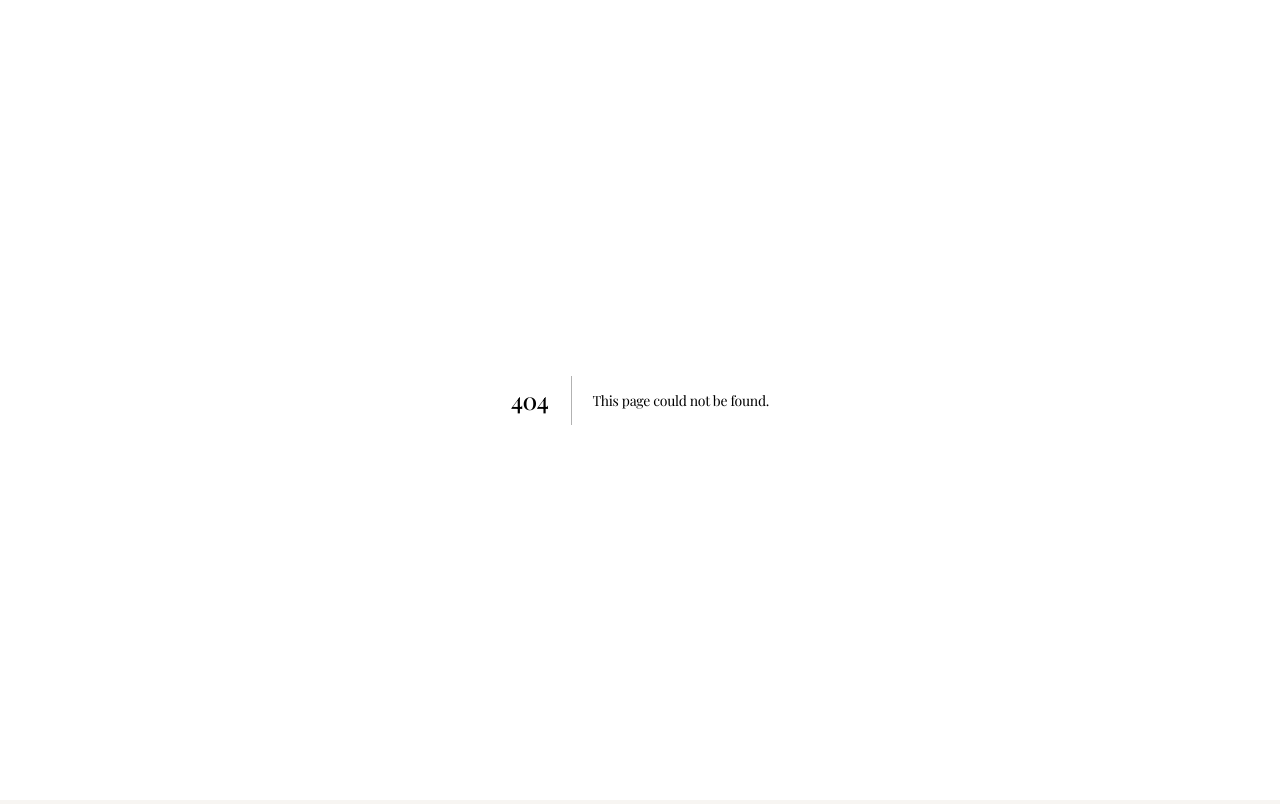
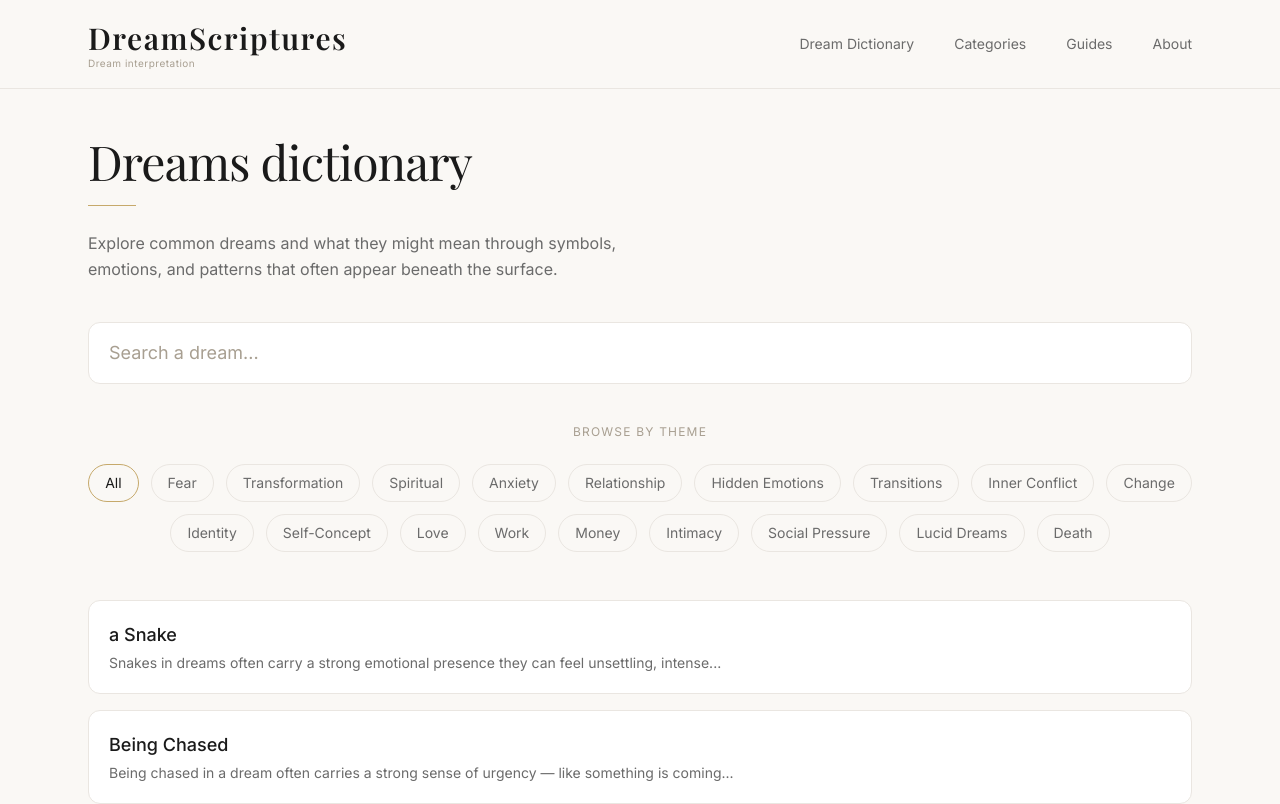
Before and after one commit to dreamscriptures-Moon/Dreamscriptures_, a Next.js app: page /dreams in a window 1280 px wide. Before the commit this address had no page. Shown: the top 804 px of the page. Built offline with nearby package versions, Linux system fonts and the light colour scheme; a web font is replaced by a local one.

Commit message:
Move dictionary to dreams route and improve metadata

```diff
--- a/app/components/SiteHeader.jsx
+++ b/app/components/SiteHeader.jsx
@@ -1,7 +1,7 @@
 import Link from "next/link";
 
 const navItems = [
-  ["Dream Dictionary", "/dream-dictionary"],
+  ["Dream Dictionary", "/dreams"],
   ["Categories", "/categories"],
   ["Guides", "/guides"],
   ["About", "/about"],
--- a/app/dreams/[slug]/page.js
+++ b/app/dreams/[slug]/page.js
@@ -16,10 +16,14 @@ export async function generateMetadata({ params } = {}) {
   const description =
     dream?.description?.replace(/\s+/g, " ").trim() ||
     `Explore what dreaming about ${title} might mean.`;
+  const canonicalSlug = normalizeSlug(dream?.slug || dream?.title || metadataSlug);
 
   return {
     title: `${title} dream meaning | DreamScriptures`,
     description,
+   alternates: {
+  canonical: `https://www.dreamscriptures.com/dreams/${canonicalSlug}`,
+}
   };
 }
 
--- a/app/dream-dictionary/page.js
+++ b/app/dreams/page.js
@@ -1,10 +1,9 @@
 "use client";
-
+import { useState} from "react"
 import Link from "next/link";
-import { useState } from "react";
 import { dreams } from "@/data/dream";
+import SiteHeader from "@/app/components/SiteHeader";
 import SiteFooter from "@/app/components/SiteFooter";
-import SiteHeader from "@/app/components/SiteHeader";
 
 function normalizeCategory(cat = "") {
   const c = cat.toLowerCase().trim();
@@ -49,11 +48,11 @@ export default function DreamDictionaryPage() {
   return (
   <main className="bg-[#FAF8F5] min-h-screen">
      <SiteHeader />
-      <div className="max-w-4xl mx-auto">
+      <div className="max-w-6xl mx-auto center px-6 py-12">
 
         {/* TITLE */}
-        <h1 className="text-4xl md:text-5xl font-serif mb-4">
-          Dream dictionary
+        <h1 className="text-4xl md:text-5xl font-serif mb-5">
+          Dreams dictionary
         </h1>
 
         <div className="w-12 h-[1px] bg-[#C6A96B] mb-6"></div>
--- a/app/guides/[slug]/page.js
+++ b/app/guides/[slug]/page.js
@@ -18,12 +18,18 @@ export async function generateMetadata({ params }) {
     return {
       title: "Guides | DreamScriptures",
       description: "Dream insights and meanings from DreamScriptures.",
+      alternates: {
+        canonical: "/guides",
+      },
     };
   }
 
   return {
     title: `${guide.title} | DreamScriptures`,
     description: guide.description || guide.intro,
+    alternates: {
+      canonical: `/guides/${guide.slug}`,
+    },
   };
 }
 
--- a/app/layout.js
+++ b/app/layout.js
@@ -6,6 +6,10 @@ import { SpeedInsights } from "@vercel/speed-insights/next"
 
 export const metadata = {
   metadataBase: new URL("https://www.dreamscriptures.com"),
+  alternates: {
+    canonical: "/",
+
+  },
   title: {
     default: "Dreamscriptures",
     template: "%s | Dreamscriptures",
--- a/app/sitemap.js
+++ b/app/sitemap.js
@@ -9,7 +9,7 @@ export default function sitemap() {
       lastModified: new Date(),
     },
     {
-      url: "https://www.dreamscriptures.com/dreamdictionary",
+      url: "https://www.dreamscriptures.com/dreams",
       lastModified: new Date(),
     },
   ];
```
